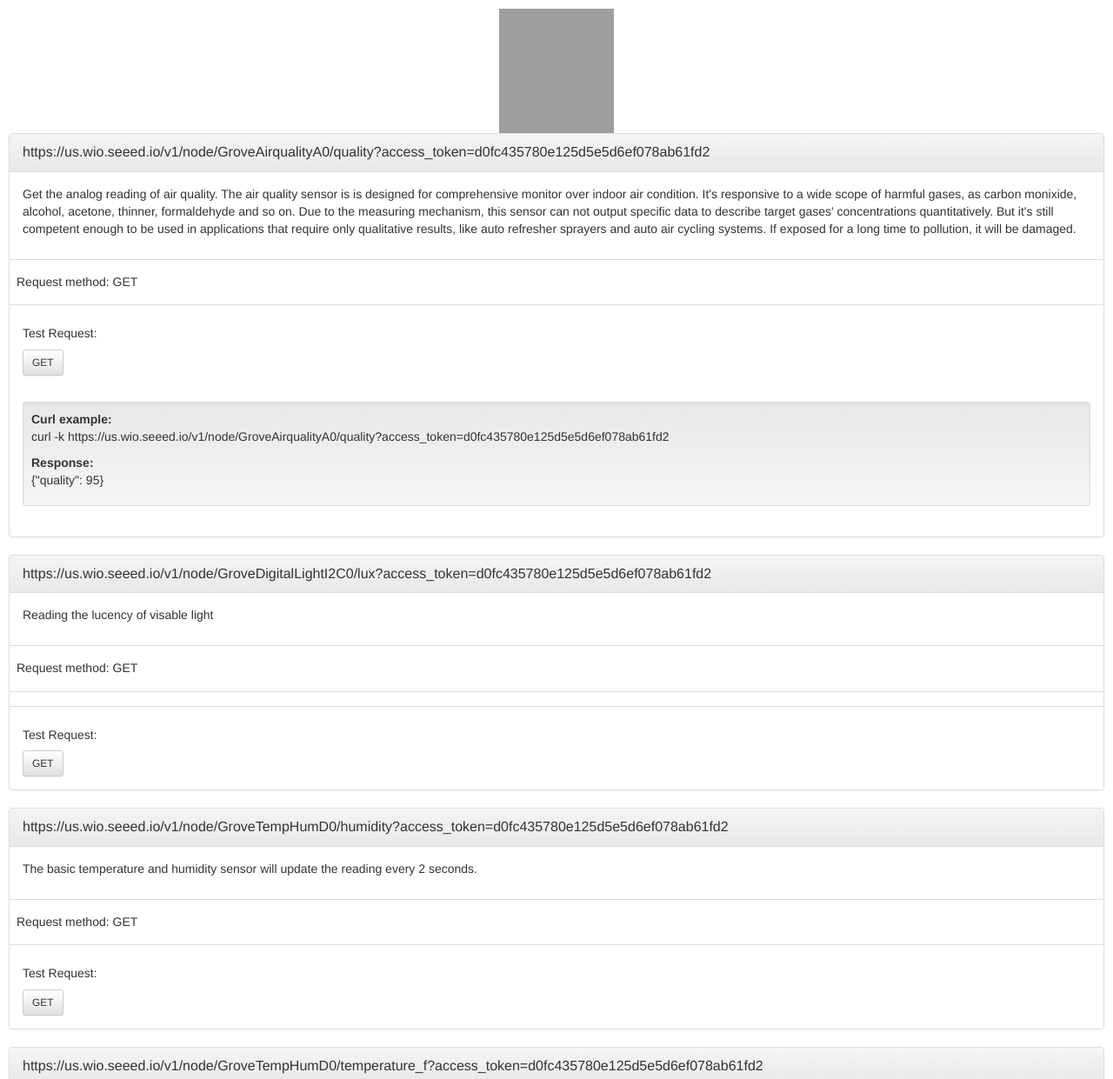
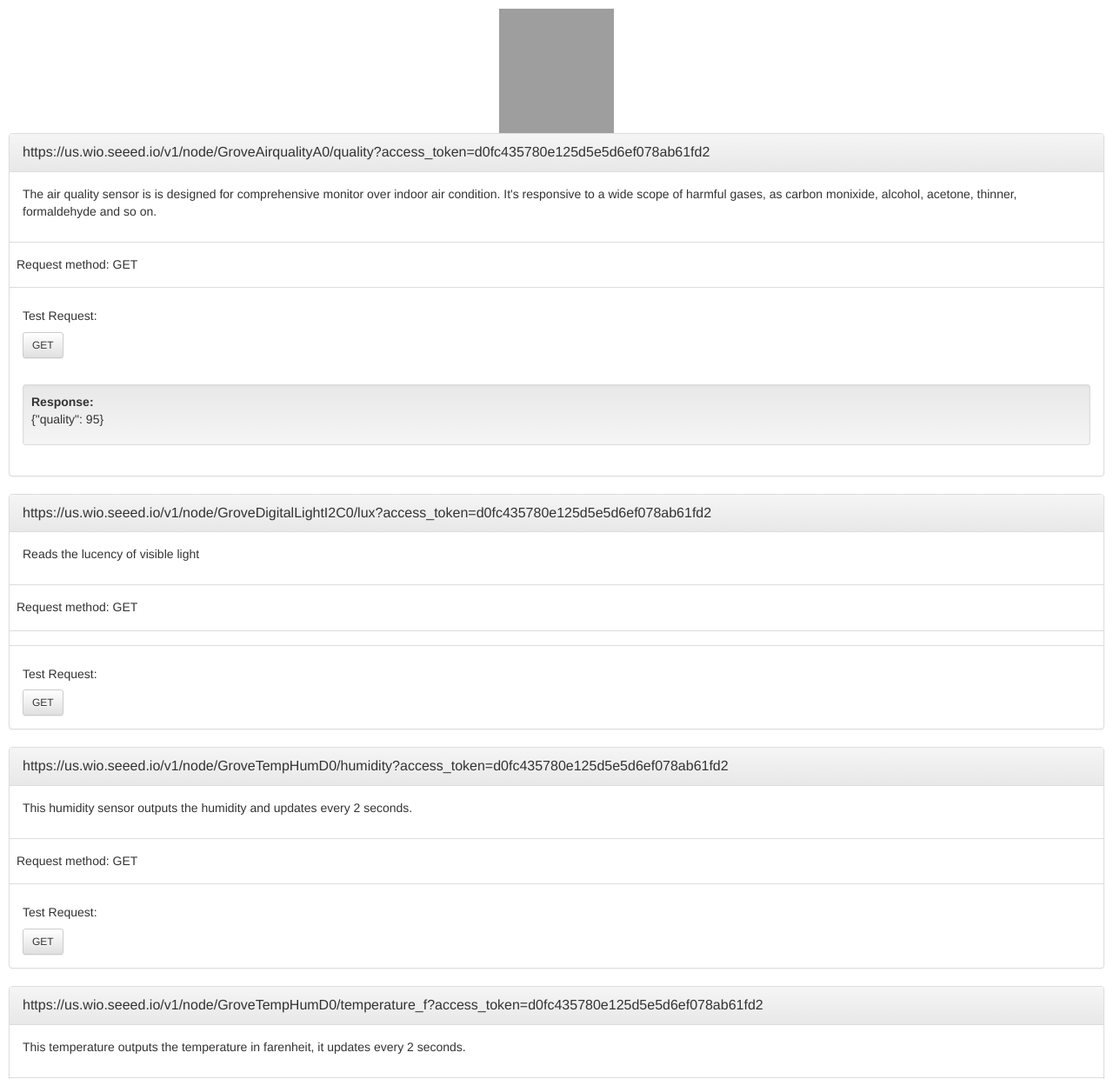
Before and after one commit to S2725/microcontroller-design, a plain HTML site: page index.html in a window 1280 px wide. Shown: the top 1241 px of the page at 87% size. Drawn offline with nearby package versions, Linux system fonts and the light colour scheme; grey boxes are pictures that could not be loaded.

Commit message:
Update index.html

```diff
--- a/index.html
+++ b/index.html
@@ -14,13 +14,7 @@
 </div>
 <div class="panel-body">
 
-<p>Get the analog reading of air quality. The air quality sensor is is designed for comprehensive
-monitor over indoor air condition. It's responsive to a wide scope of harmful gases, as carbon
-monixide, alcohol, acetone, thinner, formaldehyde and so on. Due to the measuring mechanism, this
-sensor can not output specific data to describe target gases' concentrations quantitatively. But
-it's still competent enough to be used in applications that require only qualitative results,
-like auto refresher sprayers and auto air cycling systems. If exposed for a long time to pollution,
-it will be damaged.</p>
+<p>The air quality sensor is is designed for comprehensive monitor over indoor air condition. It's responsive to a wide scope of harmful gases, as carbon monixide, alcohol, acetone, thinner, formaldehyde and so on.</p>
 
 </div>
 <table class="table">
@@ -41,7 +35,6 @@
 </div>
 <div class="panel-body" id="result_panel_e83a4c69-96d4-4a64-9d3b-7fe6fbada0ad">
 <div class="well well-sm">
-<p id="curl_e83a4c69-96d4-4a64-9d3b-7fe6fbada0ad" style="word-wrap: break-word;"><strong>Curl example:</strong> <br>curl -k https://us.wio.seeed.io/v1/node/GroveAirqualityA0/quality?access_token=d0fc435780e125d5e5d6ef078ab61fd2</p>
 <p id="result_e83a4c69-96d4-4a64-9d3b-7fe6fbada0ad" style="word-wrap: break-word;"><strong>Response:</strong> <br>{"quality": 95}</p>
 </div>
 </div>
@@ -53,7 +46,7 @@
 </div>
 <div class="panel-body">
 
-<p>Reading the lucency of visable light</p>
+<p>Reads the lucency of visible light</p>
 
 </div>
 <table class="table">
@@ -77,7 +70,6 @@
 </div>
 <div class="panel-body" id="result_panel_335f1531-c025-42e1-b114-e2f62cf3d0eb" style="display: none;">
 <div class="well well-sm">
-<p id="curl_335f1531-c025-42e1-b114-e2f62cf3d0eb" style="word-wrap: break-word;"><strong>curl example:</strong> <br>curl -k https://us.wio.seeed.io/v1/node/GroveDigitalLightI2C0/lux?access_token=d0fc435780e125d5e5d6ef078ab61fd2</p>
 <p id="result_335f1531-c025-42e1-b114-e2f62cf3d0eb" style="word-wrap: break-word;"></p>
 </div>
 </div>
@@ -89,7 +81,7 @@
 </div>
 <div class="panel-body">
 
-<p>The basic temperature and humidity sensor will update the reading every 2 seconds.</p>
+<p>This humidity sensor outputs the humidity and updates every 2 seconds.</p>
 
 </div>
 <table class="table">
@@ -110,7 +102,6 @@
 </div>
 <div class="panel-body" id="result_panel_b619eac9-403b-4091-ab8e-a1d0fc2fc2d5" style="display: none;">
 <div class="well well-sm">
-<p id="curl_b619eac9-403b-4091-ab8e-a1d0fc2fc2d5" style="word-wrap: break-word;"><strong>curl example:</strong> <br>curl -k https://us.wio.seeed.io/v1/node/GroveTempHumD0/humidity?access_token=d0fc435780e125d5e5d6ef078ab61fd2</p>
 <p id="result_b619eac9-403b-4091-ab8e-a1d0fc2fc2d5" style="word-wrap: break-word;"></p>
 </div>
 </div>
@@ -124,7 +115,7 @@
 </div>
 <div class="panel-body">
 
-<p>The basic temperature and humidity sensor will update the reading every 2 seconds.</p>
+<p>This temperature outputs the temperature in farenheit, it updates every 2 seconds.</p>
 
 </div>
 <table class="table">
@@ -143,7 +134,6 @@
 </div>
 <div class="panel-body" id="result_panel_cad885ad-4f3a-4cb0-a106-764d3a5bfbd8" style="display: none;">
 <div class="well well-sm">
-<p id="curl_cad885ad-4f3a-4cb0-a106-764d3a5bfbd8" style="word-wrap: break-word;"><strong>curl example:</strong> <br>curl -k https://us.wio.seeed.io/v1/node/GroveTempHumD0/temperature_f?access_token=d0fc435780e125d5e5d6ef078ab61fd2</p>
 <p id="result_cad885ad-4f3a-4cb0-a106-764d3a5bfbd8" style="word-wrap: break-word;"></p>
 </div>
 </div>
@@ -293,7 +283,7 @@
 {
 url = url.substr(0, 8) + url.substr(8, url.length - 8).replace("//", "/");
 }
-var curl_text = "<strong>Curl example:</strong> <br>curl -k ";
+
 if (button_text == "POST")
 {
 curl_text += "-X POST ";
```
